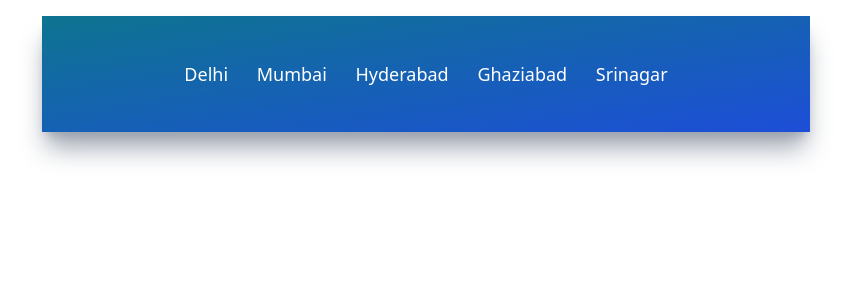
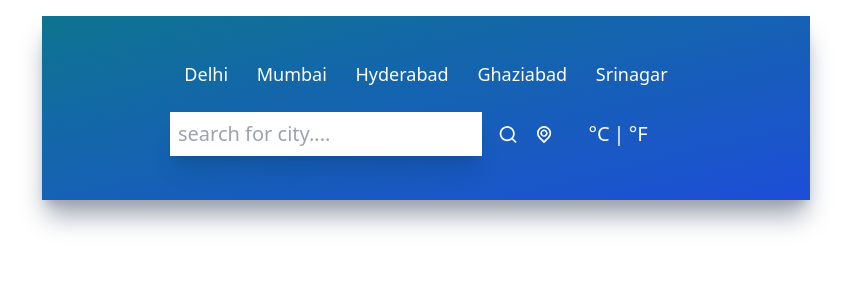
Before and after one commit to MercuryHG007/LGM-weather-reactApp, a React (Create React App) app: page / in a window 1280 px wide. Shown: the top 300 px of the page, without its empty margins (214-1065 px from the left). Built offline with nearby package versions, Linux system fonts and the light colour scheme.

Commit message:
Search Component Added

```diff
--- a/src/App.js
+++ b/src/App.js
@@ -1,6 +1,7 @@
 import './App.css';
 
 import TopButtons from './components/TopButtons';
+import Inputs from './components/Inputs';
 
 function App() {
   return (
@@ -19,6 +20,7 @@ function App() {
     >
 
     <TopButtons />
+    <Inputs />
 
     </div>
   );
--- /dev/null
+++ b/src/components/Inputs.jsx
@@ -0,0 +1,89 @@
+import React from 'react';
+import { UilSearch, UilLocationPoint } from '@iconscout/react-unicons';
+
+function Inputs() {
+    return (
+        <div
+            className='
+                flex flex-row
+                justify-center
+                my-6
+            '
+        >
+            <div
+                className='
+                    flex flex-row
+                    w-3/4
+                    items-center justify-center
+                    space-x-4
+                '
+            >
+                <input
+                    type="text"
+                    className='
+                        text-xl font-light
+                        p-2
+                        w-full
+                        shadow-xl
+                        focus:outline-none
+                        capitalize
+                        placeholder:lowercase
+                    '
+                    placeholder='Search for city....'
+                />
+                <UilSearch
+                    size={25}
+                    className="
+                        text-white
+                        cursor-pointer
+                        transition ease-out hover:scale-125
+                    "
+                />
+                <UilLocationPoint
+                    size={25}
+                    className="
+                        text-white
+                        cursor-pointer
+                        transition ease-out hover:scale-125
+                    "
+                />
+            </div>
+
+            <div
+                className='
+                    flex flex-row w-1/4
+                    items-center justify-center
+                '
+            >
+                <button
+                    className='
+                        text-xl text-white
+                        font-light
+                    '
+                >
+                    °C
+                </button>
+                <p
+                    className='
+                        text-xl text-white
+                        mx-1
+                    '
+                >
+                    |
+                </p>
+                <button
+                    className='
+                        text-xl text-white
+                        font-light
+                    '
+                >
+                    °F
+                </button>
+
+
+            </div>
+        </div>
+    )
+}
+
+export default Inputs
```
